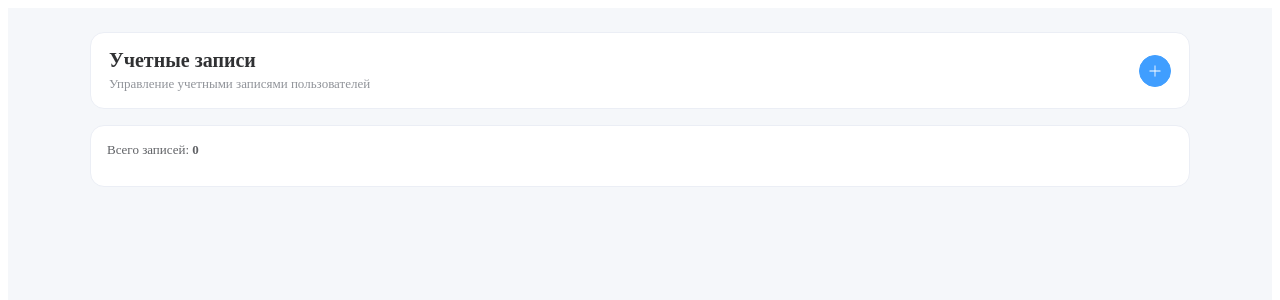
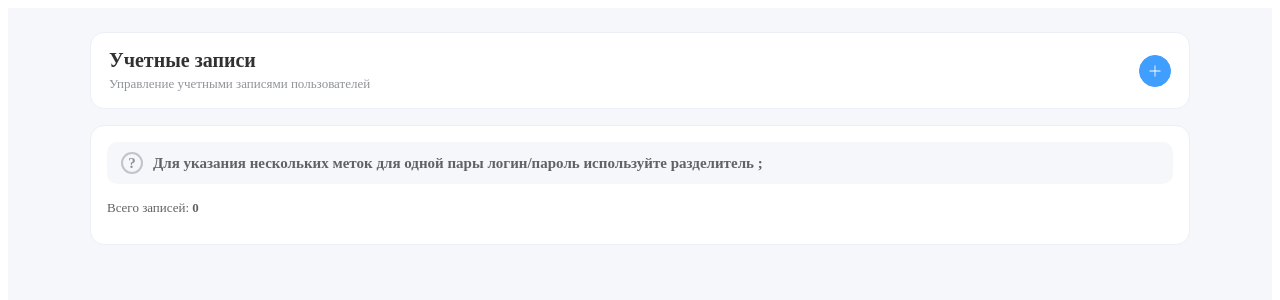
Before and after one commit to when-dev/accounts-form-vue-test, a Vue app: page / in a window 1280 px wide. Shown: the top 300 px of the page. Built offline with nearby package versions, Linux system fonts and the light colour scheme; the HTML template or start-up script is replaced by a standard one.

Commit message:
feat: added labels separator hint block

```diff
--- a/src/pages/AccountsPage.vue
+++ b/src/pages/AccountsPage.vue
@@ -4,8 +4,13 @@
       <AccountsHeader @add="handleAdd" />
 
       <section class="content">
-        <!-- TODO: добавить подсказку по меткам -->
-        <!-- TODO: добавить список учетных записей -->
+        <div class="hint">
+          <span class="hint-icon">?</span>
+          <span
+            >Для указания нескольких меток для одной пары логин/пароль используйте разделитель
+            ;</span
+          >
+        </div>
         <div class="meta">
           Всего записей: <strong>{{ accountsStore.accounts.length }}</strong>
         </div>
@@ -66,6 +71,38 @@ function handleUpdate(id: string, patch: Partial<Account>) {
   color: #606266;
 }
 
+.hint {
+  display: flex;
+  align-items: center;
+  gap: 10px;
+
+  padding: 10px 14px;
+  margin-bottom: 16px;
+
+  background: #f5f7fa;
+  border-radius: 10px;
+
+  font-size: 15px;
+  font-weight: bold;
+  color: #606266;
+}
+
+.hint-icon {
+  display: flex;
+  align-items: center;
+  justify-content: center;
+
+  width: 18px;
+  height: 18px;
+
+  border-radius: 50%;
+  border: 2px solid #c0c4cc;
+
+  font-size: 15px;
+  font-weight: 600;
+  color: #909399;
+}
+
 @media (max-width: 600px) {
   .page {
     padding: 12px;
```
